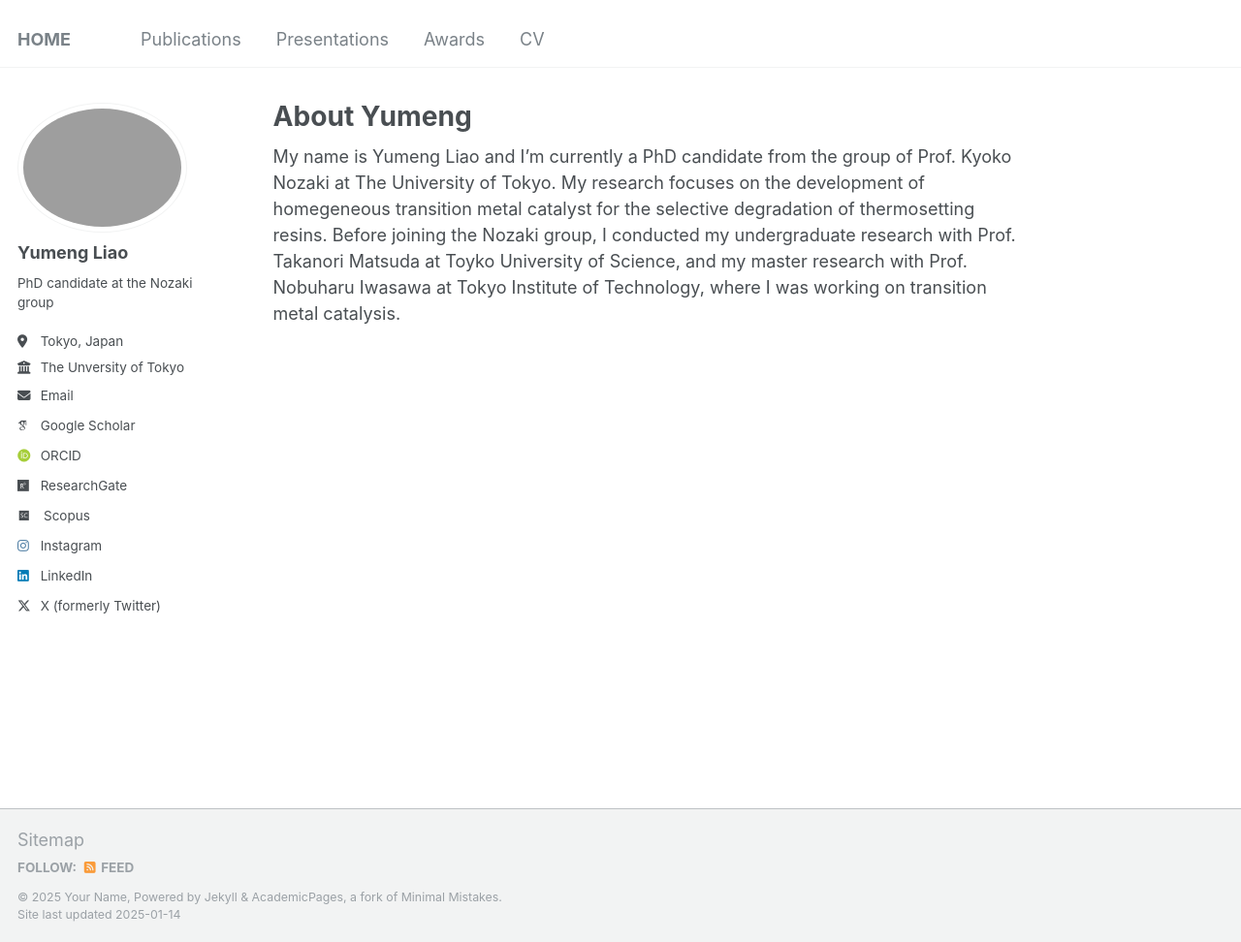
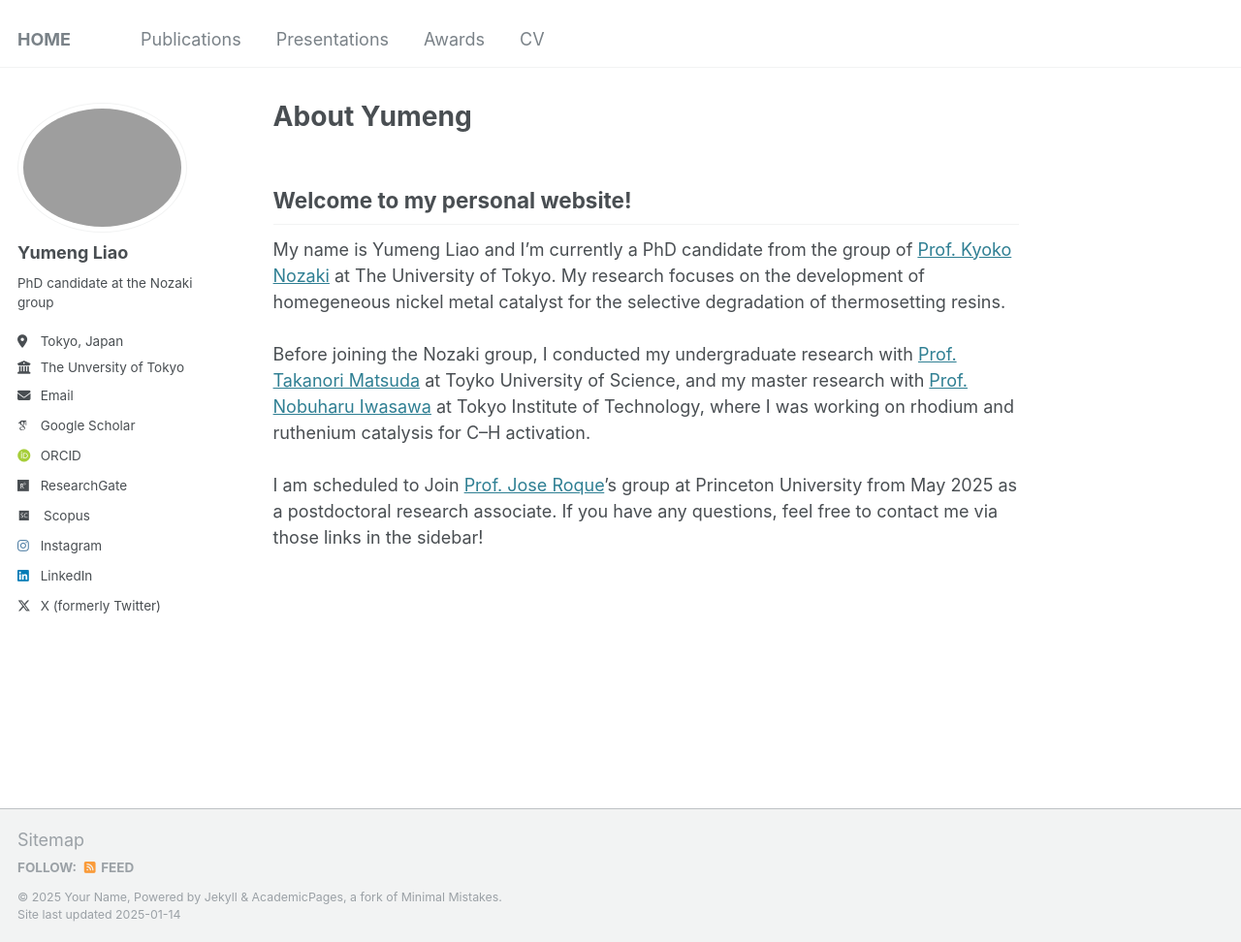
Before and after one commit to liaoym0610/academic, a Jekyll site: the page built from _pages/about.md, in a window 1280 px wide and 972 px high. Shown: the whole window at 97% size. Built offline with Jekyll 4.4.1, drawn with Linux system fonts in a browser that asks for light colours; some web fonts are replaced.

Commit message:
Update about.md

```diff
--- a/_pages/about.md
+++ b/_pages/about.md
@@ -6,5 +6,9 @@ redirect_from:
   - /about/
   - /about.html
 ---
+Welcome to my personal website!
+-----
 
-My name is Yumeng Liao and I'm currently a PhD candidate from the group of Prof. Kyoko Nozaki at The University of Tokyo. My research focuses on the development of homegeneous transition metal catalyst for the selective degradation of thermosetting resins. Before joining the Nozaki group, I conducted my undergraduate research with Prof. Takanori Matsuda at Toyko University of Science, and my master research with Prof. Nobuharu Iwasawa at Tokyo Institute of Technology, where I was working on transition metal catalysis.
+My name is Yumeng Liao and I'm currently a PhD candidate from the group of <a href="http://park.itc.u-tokyo.ac.jp/nozakilab/indexE.html" target="_blank">Prof. Kyoko Nozaki</a> at The University of Tokyo. My research focuses on the development of homegeneous nickel metal catalyst for the selective degradation of thermosetting resins.<br><br>
+Before joining the Nozaki group, I conducted my undergraduate research with <a href="https://www.rs.tus.ac.jp/mtd/" target="_blank">Prof. Takanori Matsuda</a> at Toyko University of Science, and my master research with <a href="http://www.chemistry.titech.ac.jp/~iwasawa/index.html" target="_blank">Prof. Nobuharu Iwasawa</a> at Tokyo Institute of Technology, where I was working on rhodium and ruthenium catalysis for C–H activation.<br><br>
+I am scheduled to Join <a href="https://roque.princeton.edu" target="_blank">Prof. Jose Roque</a>'s group at Princeton University from May 2025 as a postdoctoral research associate. If you have any questions, feel free to contact me via those links in the sidebar!
```
